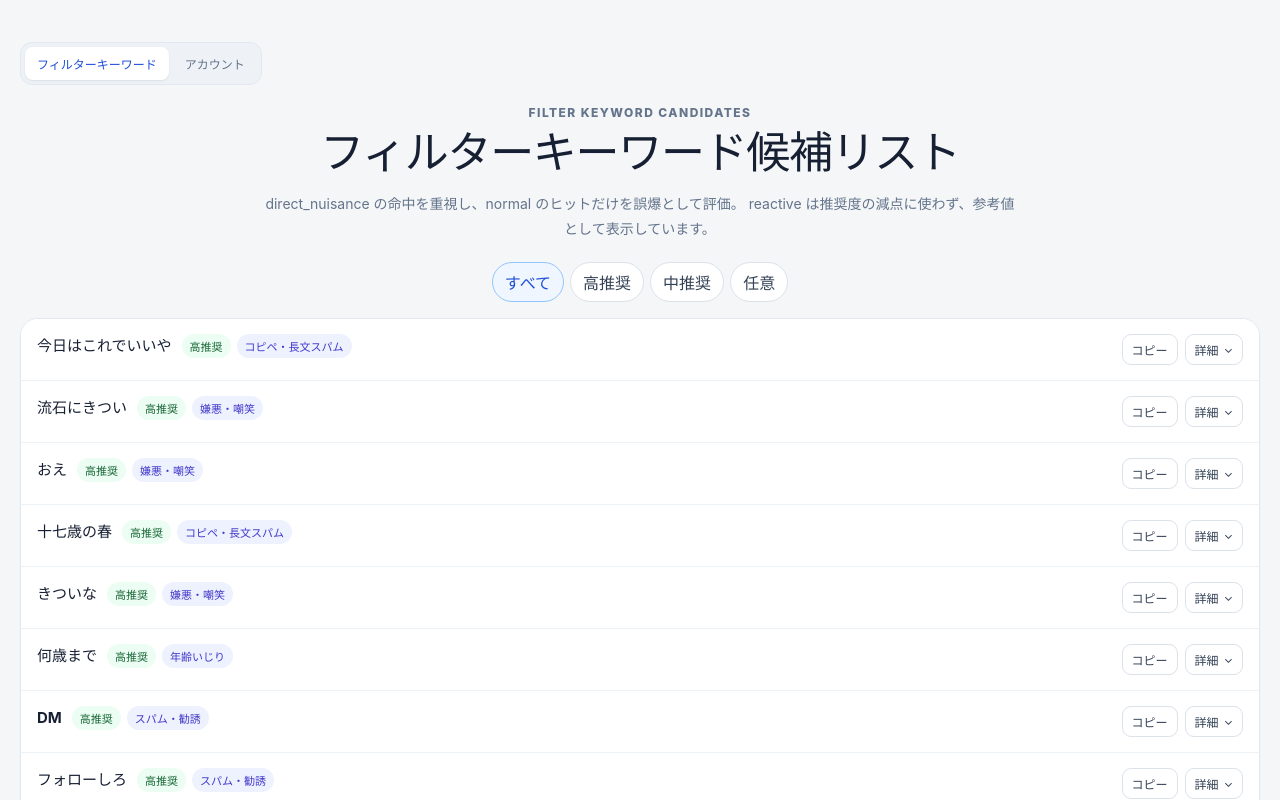
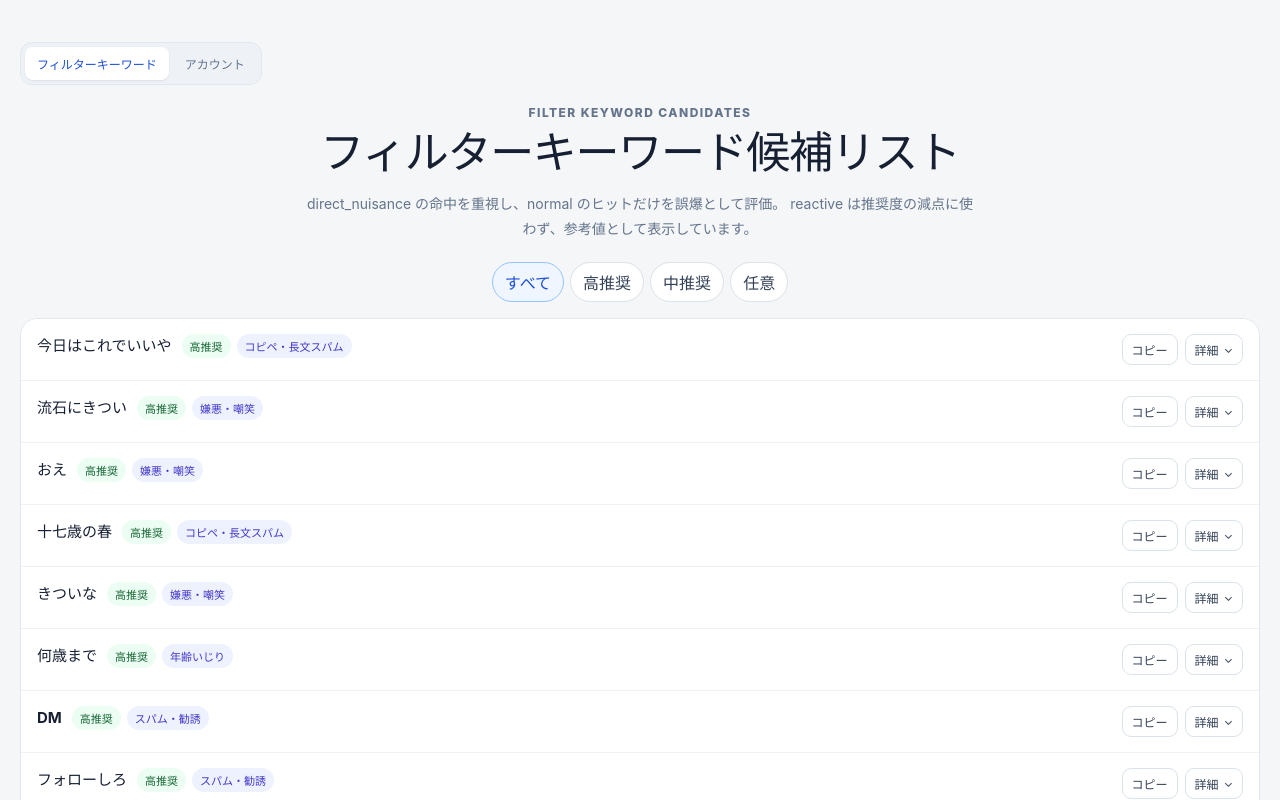
Before and after one commit to unow-dev/mi-comopt, a React (Vite) app in the folder package/: page / in a window 1280 px wide. Shown: the top 800 px of the page. Built offline with nearby package versions, Linux system fonts and the light colour scheme.

Commit message:
ui: tune description max width

```diff
--- a/package/src/styles.css
+++ b/package/src/styles.css
@@ -63,7 +63,7 @@ h1 {
 }
 
 .description {
-  max-width: 760px;
+  max-width: 42rem;
   margin: 14px auto 0;
   color: #64748b;
   font-size: 14px;
```
